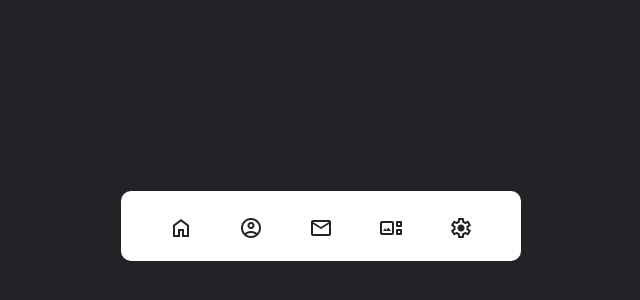
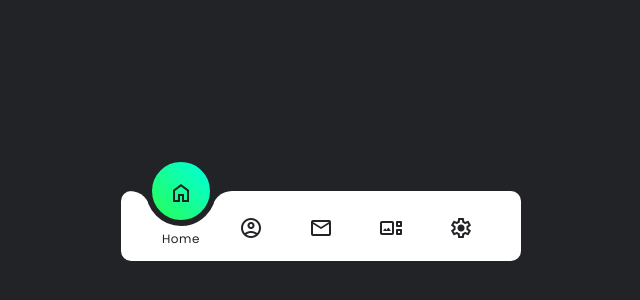
Before and after one commit to iamOmarFaruk/css-animated-bottom-bar, a plain HTML site: page index.html in a window 1280 px wide. Shown: the part 174-474 px from the top of the page, without its empty margins (319-959 px from the left). Drawn offline with nearby package versions, Linux system fonts and the light colour scheme.

Commit message:
final version

```diff
--- a/index.html
+++ b/index.html
@@ -15,7 +15,7 @@
 
   <div class="navihation">
     <ul>
-      <li class="list">
+      <li class="list active">
         <a href="#" class="link">
 
           <span class="icon material-symbols-outlined">
@@ -26,7 +26,7 @@
         </a>
       </li>
 
-      <li class="list">
+      <li class="list ">
         <a href="#" class="link">
           <span class="icon material-symbols-outlined">
             account_circle
@@ -65,6 +65,8 @@
         </a>
       </li>
 
+      <div class="indicator"></div>
+
     </ul>
   </div>
 
--- a/script.js
+++ b/script.js
@@ -0,0 +1,19 @@
+document.addEventListener('DOMContentLoaded', function () {
+  /* select all .list */
+  const lists = document.querySelectorAll(".list");
+
+  function activeLink() {
+    lists.forEach((item) => item.classList.remove("active"));
+    this.classList.add("active");
+  }
+
+  /* add event click to list */
+  /* connect active and indication dynamically */
+  lists.forEach((item, index) => {
+    item.addEventListener("click", function () {
+      document.querySelector(".indicator").style.transform =
+        "translateX(calc(70px * " + index + "))";
+      activeLink.call(this);
+    });
+  });
+});
--- a/style.css
+++ b/style.css
@@ -73,7 +73,7 @@ body{
 }
 
 
-.navihation ul li:hover a .icon{
+.navihation ul li.active a .icon{
   transform: translateY(-35px);
 }
 
@@ -88,7 +88,70 @@ body{
   transform: translateY(20px);
 }
 
-.navihation ul li:hover a .title{
+.navihation ul li.active a .title{
   opacity: 1;
   transform: translateY(10px);
 }
+
+
+.indicator{
+  position: absolute;
+  width: 70px;
+  height: 70px;
+  /* background: #29fd53; add a gradiend bg */
+  background: linear-gradient(45deg, #29fd53, #00ffde);
+  top: -50%;
+  border-radius: 50%;
+  border: 6px solid var(--clr);
+  transition: 0.5s;
+}
+
+.indicator::before{
+  content: '';
+  position: absolute;
+  top:50%;
+  left:-22px;
+  width: 20px;
+  height: 20px;
+  background: transparent;
+  border-top-right-radius: 20px;
+  box-shadow:0px -10px 0px 0px var(--clr);
+}
+
+.indicator::after {
+  content: '';
+  position: absolute;
+  top: 50%;
+  right: -22px;
+  width: 20px;
+  height: 20px;
+  background: transparent;
+  border-top-left-radius: 20px;
+  box-shadow: 0px -10px 0px 0px var(--clr);
+}
+
+
+/* connect active and indicator */
+/* .navihation ul li:nth-child(1).active ~ .indicator{
+  transform: translateX(calc(70px * 0));
+}
+
+.navihation ul li:nth-child(2).active ~ .indicator{
+  transform: translateX(calc(70px * 1));
+}
+
+.navihation ul li:nth-child(3).active ~ .indicator{
+  transform: translateX(calc(70px * 2));
+}
+
+.navihation ul li:nth-child(4).active ~ .indicator{
+  transform: translateX(calc(70px * 3));
+}
+
+.navihation ul li:nth-child(5).active ~ .indicator{
+  transform: translateX(calc(70px * 4));
+}
+
+.navihation ul li:nth-child(6).active ~ .indicator{
+  transform: translateX(calc(70px * 5));
+} */
```
